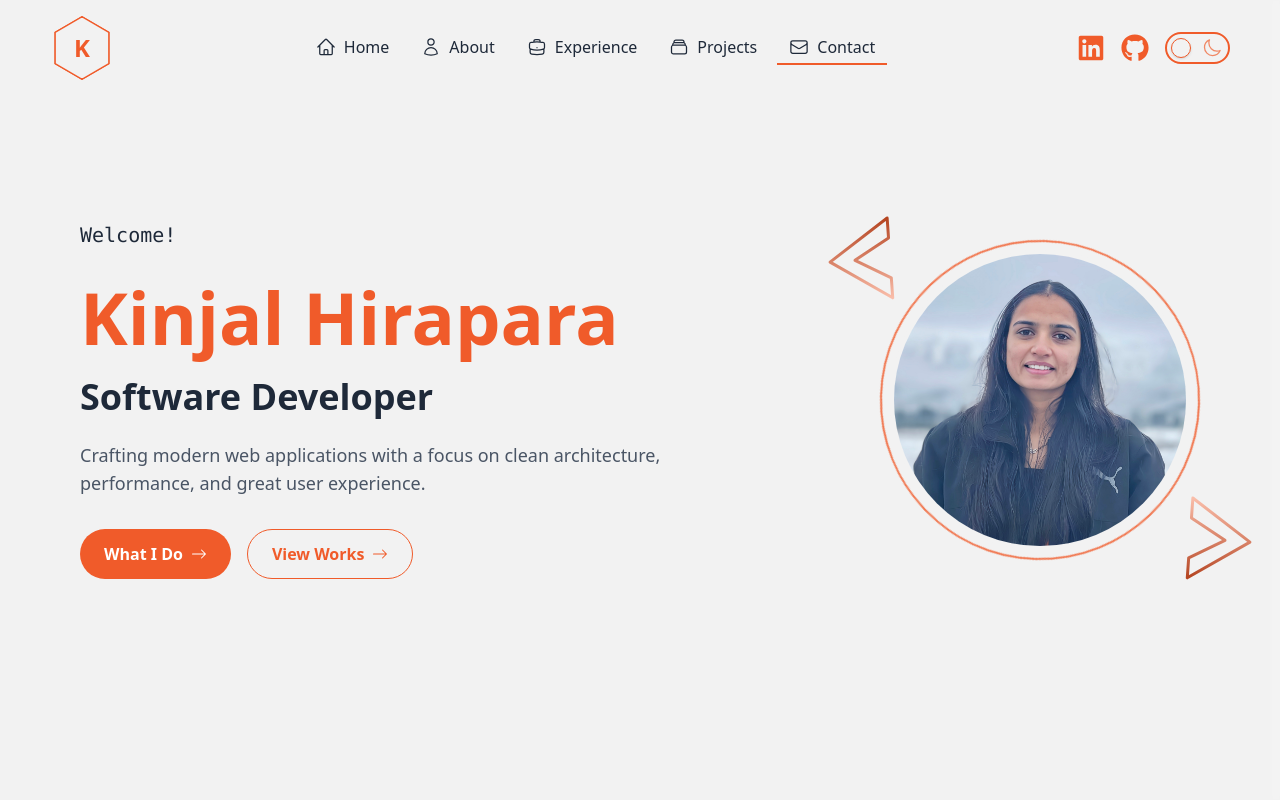
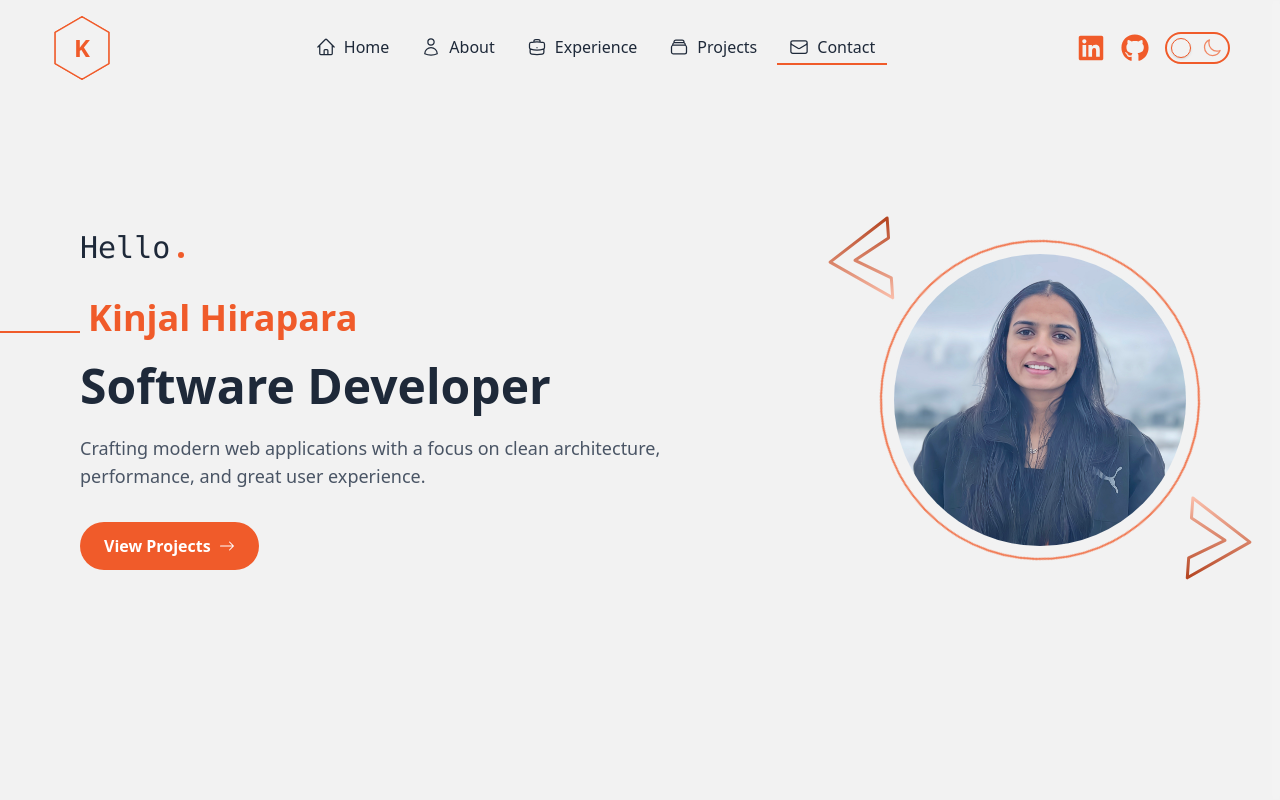
Before and after one commit to KinjalHirapara/portfolio, a React (Vite) app: page / in a window 1280 px wide. Shown: the top 800 px of the page. Built offline with nearby package versions, Linux system fonts and the light colour scheme.

Commit message:
Updated home page UI.

```diff
--- a/src/components/Home.tsx
+++ b/src/components/Home.tsx
@@ -73,8 +73,12 @@ const Home: React.FC = () => {
             animate="visible"
             variants={fadeInUp}
           >
-            <h1 className="text-lg md:text-xl font-mono mb-2 text-textDark dark:text-textLight">
-              Welcome!
+            <h1 className="text-lg md:text-3xl font-mono mb-2 text-textDark dark:text-textLight">
+              Hello
+              <span
+                className="inline-block h-1.5 w-1.5 rounded-full bg-primary ml-2"
+                aria-hidden="true"
+              ></span>
             </h1>
           </motion.div>
           <motion.div
@@ -82,7 +86,7 @@ const Home: React.FC = () => {
             initial="hidden"
             animate="visible"
             variants={fadeInUp}
-            className="text-3xl md:text-7xl font-bold text-primary"
+            className="relative text-4xl md:text-4xl pl-2 font-bold text-primary before:content-[''] before:absolute before:left-[-500px] before:bottom-[5px] before:w-[500px] before:h-[2px] before:bg-primary"
           >
             Kinjal Hirapara
           </motion.div>
@@ -91,7 +95,7 @@ const Home: React.FC = () => {
             initial="hidden"
             animate="visible"
             variants={fadeInUp}
-            className="text-4xl md:text-4xl font-semibold text-textDark dark:text-textLight"
+            className="text-5xl md:text-5xl font-semibold text-textDark dark:text-textLight"
           >
             Software Developer
           </motion.div>
@@ -110,16 +114,16 @@ const Home: React.FC = () => {
               type="button"
               className="cursor-pointer group px-6 py-3 rounded-full bg-[var(--color-primary)] text-white font-semibold transition active:translate-y-0.5  flex items-center gap-2"
             >
-              What I Do
+              View Projects
               <BsArrowRight className="h-4 w-4 transition-transform group-hover:translate-x-1" />
             </button>
-            <button
+            {/* <button
               type="button"
               className="cursor-pointer group px-6 py-3 rounded-full border border-[var(--color-primary)] text-[var(--color-primary)] font-semibold transition active:translate-y-0.5 flex items-center gap-2"
             >
               View Works
               <BsArrowRight className="h-4 w-4 transition-transform group-hover:translate-x-1" />
-            </button>
+            </button> */}
           </div>
         </div>
         <div className="relative w-full max-w-[320px] h-[320px] mx-auto md:mx-0 overflow-visible">
```
